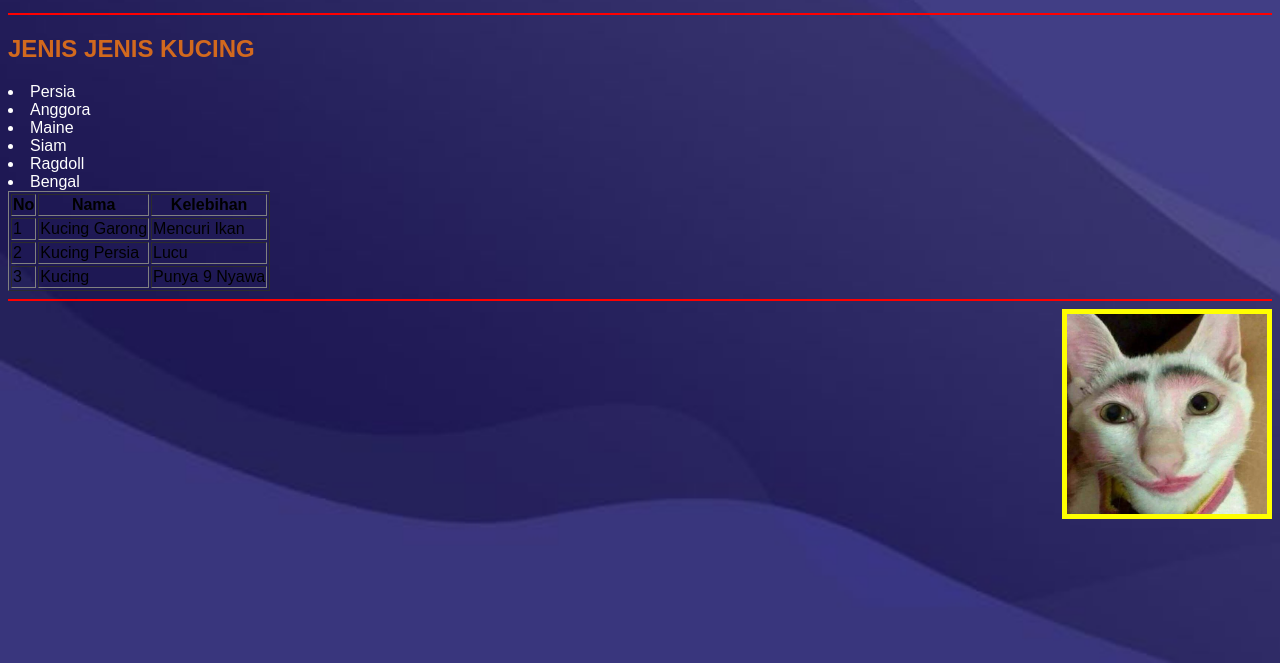
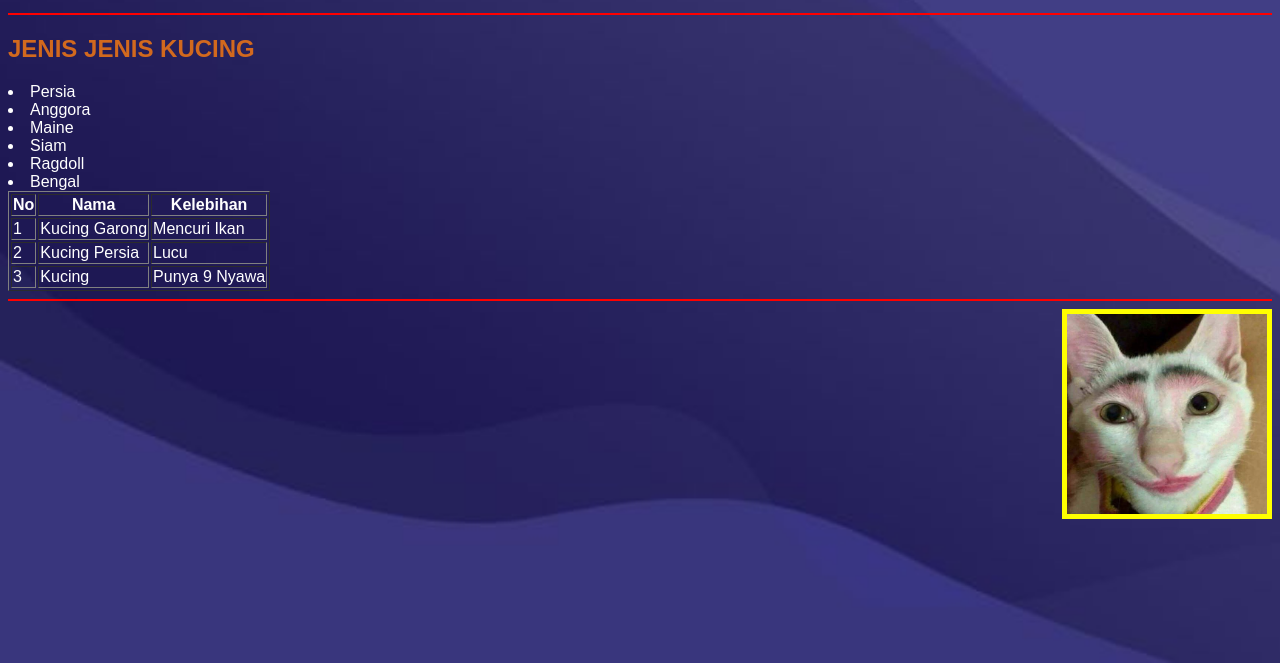
Before and after one commit to achmadrafihakim/latihan, a plain HTML site: page penjelasan.html in a window 1280 px wide. Shown: the part 137-800 px from the top of the page. Drawn offline with Linux system fonts and the light colour scheme.

Commit message:
Update penjelasan.html

```diff
--- a/penjelasan.html
+++ b/penjelasan.html
@@ -25,7 +25,7 @@
 <li style="color: white;">Siam</li>
 <li style="color: white;">Ragdoll</li>
 <li style="color: white;">Bengal</li>
-    <table border=1>
+    <table border=1 style="color: white;">
     <tr>
         <th style="width: 50;">No</th>
         <th style="width: 150;">Nama</th>
```
